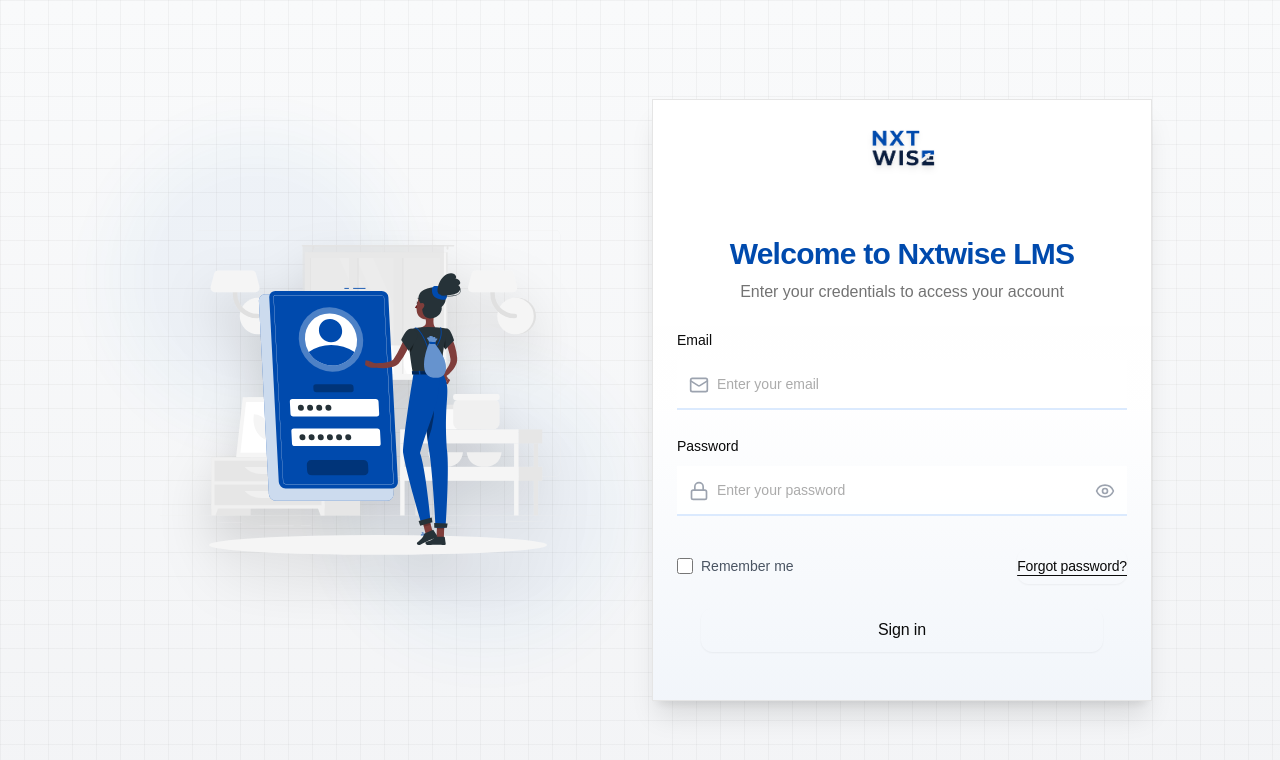
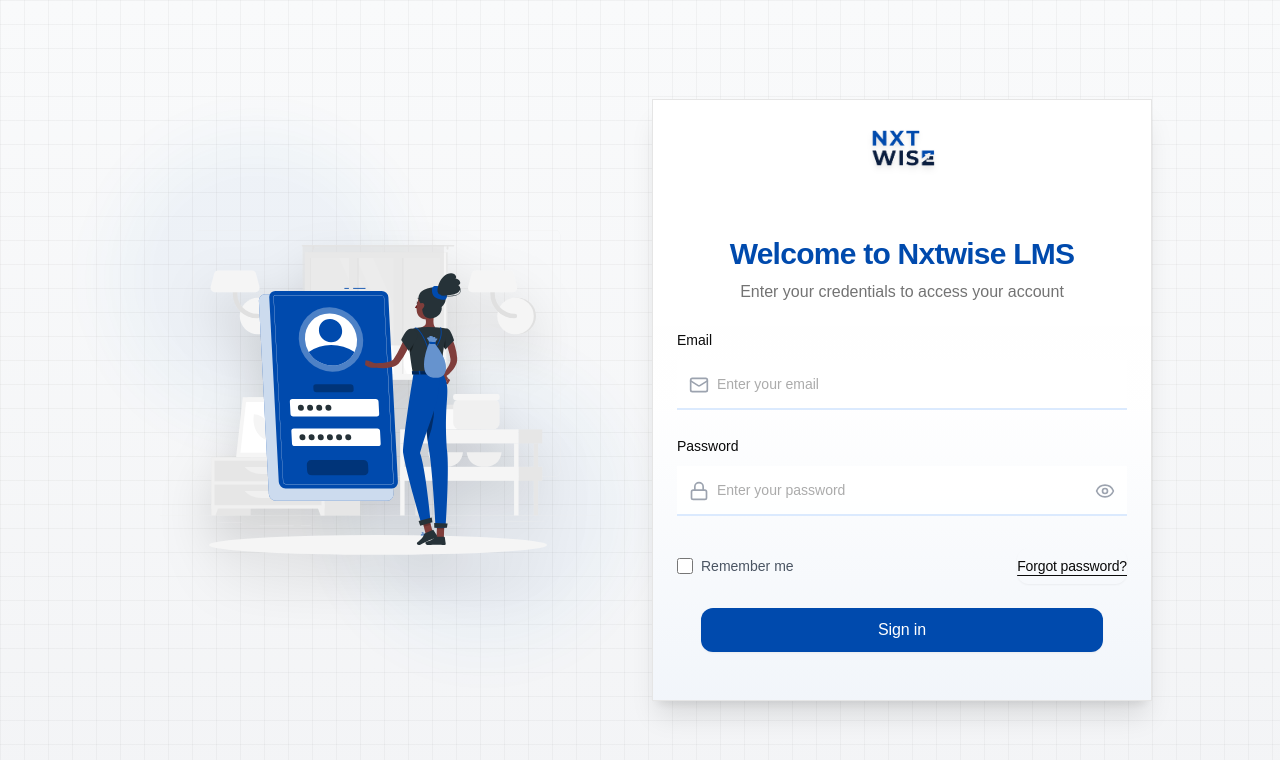
Before and after one commit to nxtwiseedu/nxtwise-lms, a Next.js app: page /login in a window 1280 px wide. Shown: the top 760 px of the page. Built offline with nearby package versions, Linux system fonts and the light colour scheme; no server answers.

Commit message:
sign in button fix

```diff
--- a/components/auth/LoginForm.tsx
+++ b/components/auth/LoginForm.tsx
@@ -188,7 +188,7 @@
                 <CardFooter className="flex flex-col space-y-4 relative">
                   <Button
                     type="submit"
-                    className="w-full h-11 text-base font-medium"
+                    className="w-full h-11 text-base font-medium bg-[#004aad] text-white hover:bg-[#003a8c] transition-colors duration-300 focus:ring-2 focus:ring-[#004aad]/20 focus:ring-offset-2 focus:ring-offset-white"
                     disabled={isLoading}
                   >
                     {isLoading ? "Signing in..." : "Sign in"}
```
